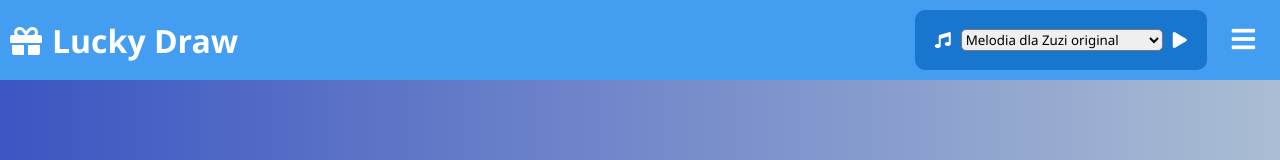
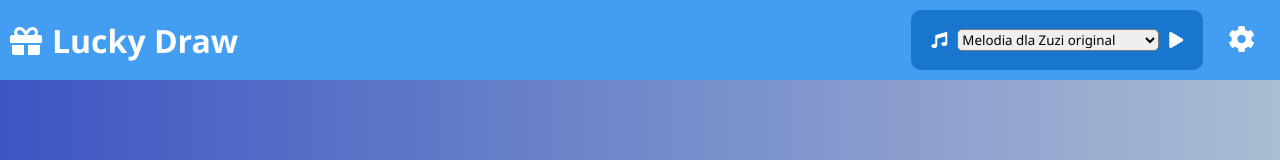
Before and after one commit to HuongBuiPhu/lucky-draw, a React (Create React App) app: page / in a window 1280 px wide. Shown: the top 160 px of the page. Built offline with nearby package versions, Linux system fonts and the light colour scheme.

Commit message:
update layout

```diff
--- a/src/components/Header.js
+++ b/src/components/Header.js
@@ -140,7 +140,8 @@ class Header extends Component {
                         </div>
                     </div>
                     <div className="menu-icon" onClick={this.onClickMenu}>
-                        <i className={this.state.openMenu ? "fas fa-times fa-lg" : "fas fa-bars fa-lg"} />
+                        {/* <i className={this.state.openMenu ? "fas fa-times fa-lg" : "fas fa-bars fa-lg"} /> */}
+                        <i className="fas fa-cog fa-lg" />
                     </div>
                 </div>
                 <div className={this.state.openMenu ? "option-menu active" : "option-menu"}>
```
